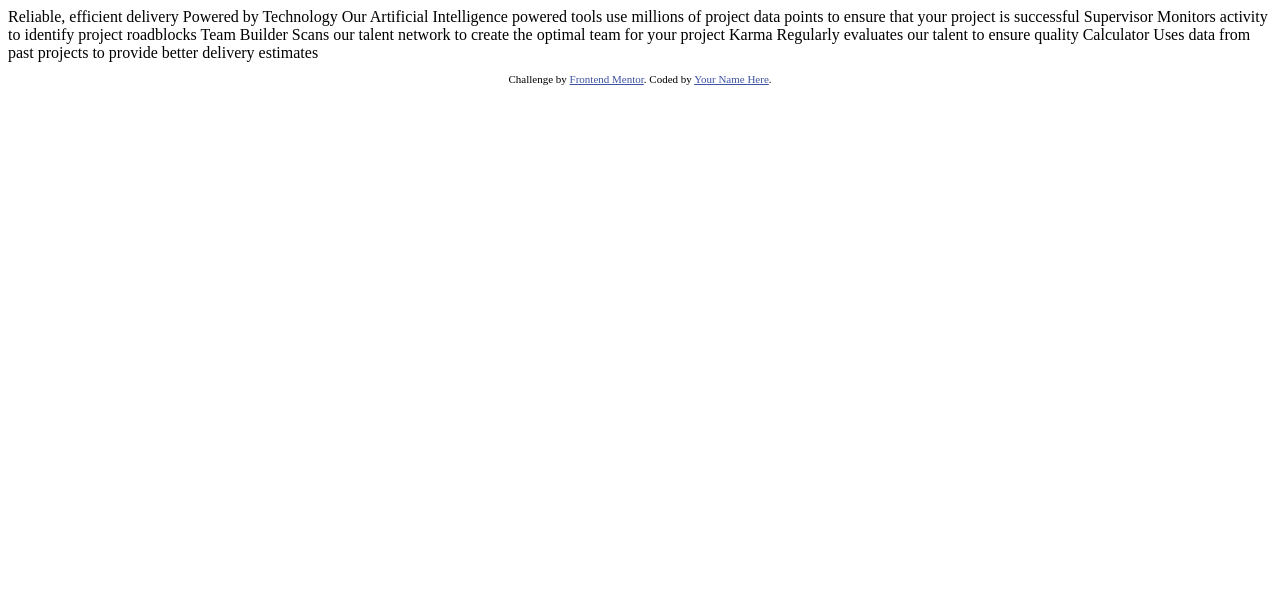
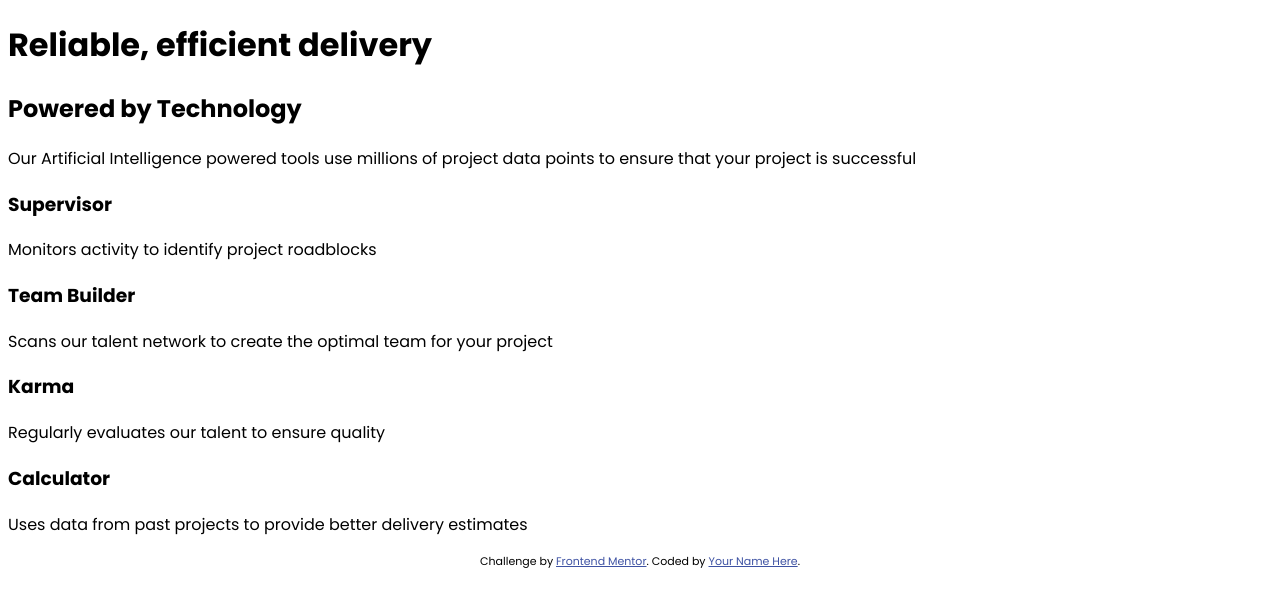
Before and after one commit to SunilParbhoo/Frontend-Mentor---Four-Card-Feature-Section, a plain HTML site: page index.html in a window 1280 px wide. Drawn offline with Linux system fonts and the light colour scheme.

Commit message:
Add initial markup and css

```diff
--- a/index.html
+++ b/index.html
@@ -25,8 +25,27 @@
     </style>
   </head>
   <body>
-    Reliable, efficient delivery Powered by Technology Our Artificial Intelligence powered tools use millions of project data points to ensure that your project is successful Supervisor Monitors activity to identify project roadblocks Team Builder
-    Scans our talent network to create the optimal team for your project Karma Regularly evaluates our talent to ensure quality Calculator Uses data from past projects to provide better delivery estimates
+    <h1>Reliable, efficient delivery</h1>
+    <h2>Powered by Technology</h2>
+    <p>Our Artificial Intelligence powered tools use millions of project data points to ensure that your project is successful</p>
+    <div class="container">
+      <div class="card">
+        <h3>Supervisor</h3>
+        <p>Monitors activity to identify project roadblocks</p>
+      </div>
+      <div class="card">
+        <h3>Team Builder</h3>
+        <p>Scans our talent network to create the optimal team for your project</p>
+      </div>
+      <div class="card">
+        <h3>Karma</h3>
+        <p>Regularly evaluates our talent to ensure quality</p>
+      </div>
+      <div class="card">
+        <h3>Calculator</h3>
+        <p>Uses data from past projects to provide better delivery estimates</p>
+      </div>
+    </div>
 
     <footer>
       <p class="attribution">Challenge by <a href="https://www.frontendmentor.io?ref=challenge" target="_blank">Frontend Mentor</a>. Coded by <a href="#">Your Name Here</a>.</p>
--- a/styles.css
+++ b/styles.css
@@ -0,0 +1,3 @@
+body {
+  font-family: "Poppins", sans-serif;
+}
```
